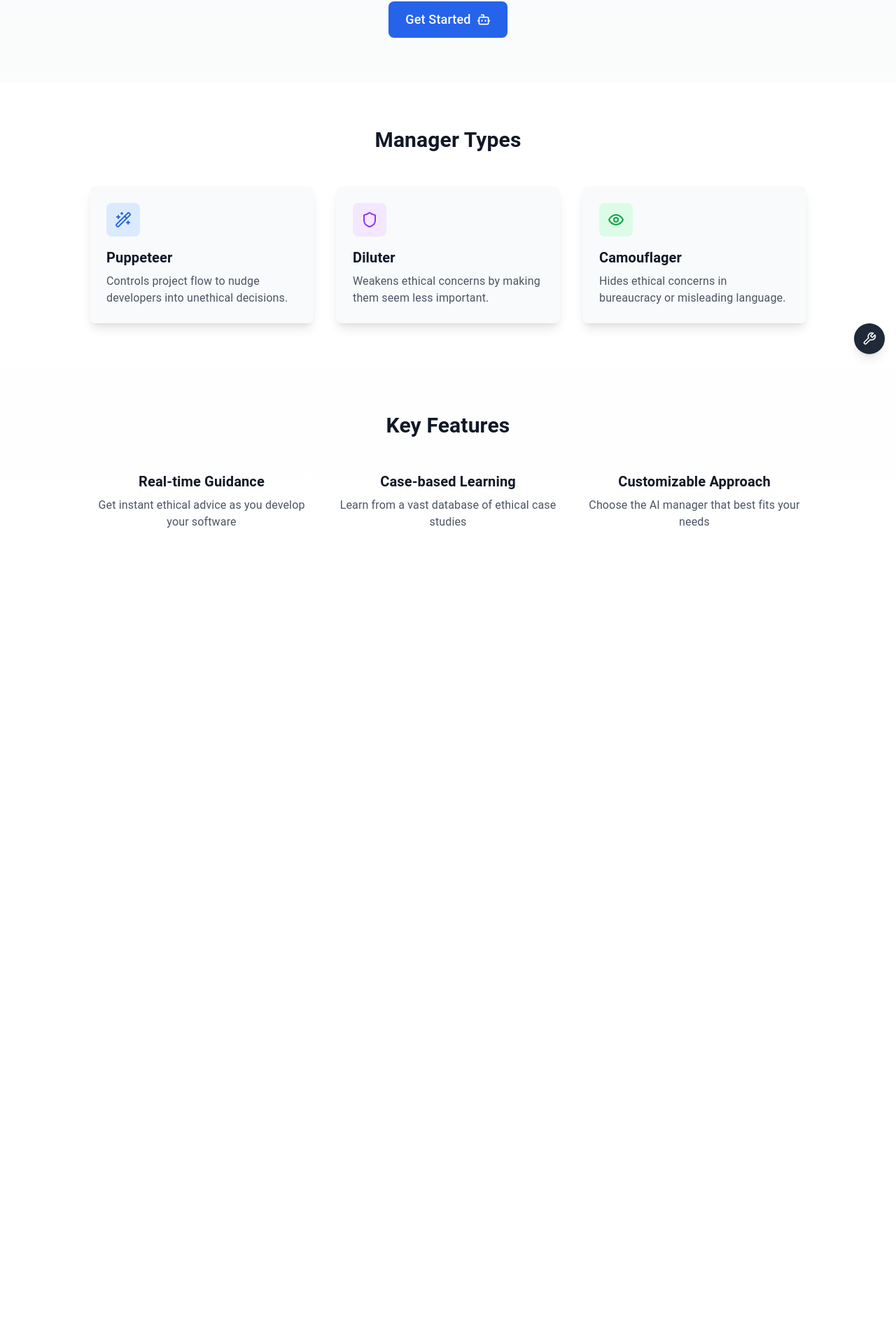
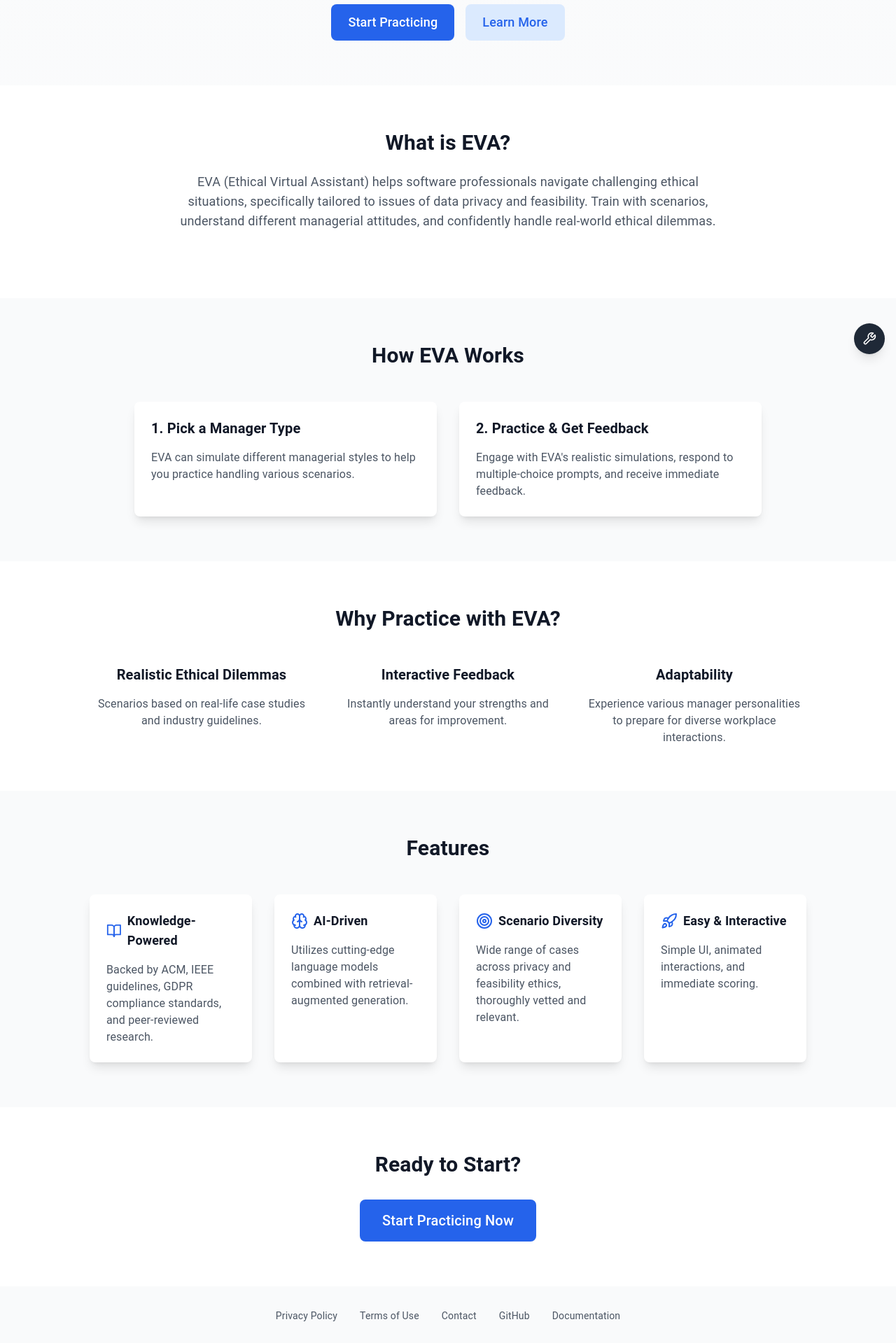
Before and after one commit to egemenmermer/EVA, a React (Vite) app in the folder frontend/: page / in a window 1280 px wide. Shown: the part 278-2197 px from the top of the page at 70% size. Before the commit the page ends 1100 px from the top, so only its background shows below. Built offline with nearby package versions, Linux system fonts and the light colour scheme; no server answers.

Commit message:
Landing Page updated

```diff
--- a/frontend/src/pages/LandingPage.tsx
+++ b/frontend/src/pages/LandingPage.tsx
@@ -1,6 +1,6 @@
 import React, { useEffect } from 'react';
 import { Link, useNavigate } from 'react-router-dom';
-import { Bot, Shield, Eye, Wand2 } from 'lucide-react';
+import { Bot, Shield, Eye, Wand2, BookOpen, Brain, Target, Rocket } from 'lucide-react';
 import { useStore } from '@/store/useStore';
 
 export const LandingPage: React.FC = () => {
@@ -67,65 +67,100 @@ export const LandingPage: React.FC = () => {
       <div className="container mx-auto px-4 pt-20 pb-16">
         <div className="text-center">
           <h1 className="text-4xl md:text-6xl font-bold text-gray-900 dark:text-white mb-6">
-            EVA - Ethical Virtual Assistant
+            Meet EVA – Your AI Companion for Ethical Decision-Making
           </h1>
           <p className="text-xl text-gray-600 dark:text-gray-300 mb-8 max-w-2xl mx-auto">
-            Your intelligent companion for making ethical decisions in software development.
-            Get personalized guidance through complex ethical challenges.
+            Practice navigating complex ethical scenarios with confidence and clarity.
           </p>
+          <div className="flex justify-center gap-4">
             <button
               onClick={handleGetStarted}
-            className="inline-flex items-center px-6 py-3 text-lg font-medium text-white bg-blue-600 rounded-lg hover:bg-blue-700 focus:outline-none focus:ring-2 focus:ring-offset-2 focus:ring-blue-500 transition-colors duration-200"
+              className="px-6 py-3 text-lg font-medium text-white bg-blue-600 rounded-lg hover:bg-blue-700 focus:outline-none focus:ring-2 focus:ring-offset-2 focus:ring-blue-500 transition-colors duration-200"
             >
-            Get Started
-            <Bot className="ml-2 h-5 w-5" />
+              Start Practicing
             </button>
+            <a
+              href="#learn-more"
+              className="px-6 py-3 text-lg font-medium text-blue-600 bg-blue-100 rounded-lg hover:bg-blue-200 focus:outline-none focus:ring-2 focus:ring-offset-2 focus:ring-blue-500 transition-colors duration-200"
+            >
+              Learn More
+            </a>
+          </div>
         </div>
       </div>
 
-      {/* Manager Types Section */}
-      <div className="bg-white dark:bg-gray-800 py-16">
+      {/* Introduction Section */}
+      <div id="learn-more" className="bg-white dark:bg-gray-800 py-16">
+        <div className="container mx-auto px-4">
+          <div className="max-w-3xl mx-auto text-center">
+            <h2 className="text-3xl font-bold text-gray-900 dark:text-white mb-6">
+              What is EVA?
+            </h2>
+            <p className="text-lg text-gray-600 dark:text-gray-300 mb-8">
+              EVA (Ethical Virtual Assistant) helps software professionals navigate challenging ethical situations,
+              specifically tailored to issues of data privacy and feasibility. Train with scenarios, understand
+              different managerial attitudes, and confidently handle real-world ethical dilemmas.
+            </p>
+          </div>
+        </div>
+      </div>
+
+      {/* How it Works Section */}
+      <div className="py-16 bg-gray-50 dark:bg-gray-900">
         <div className="container mx-auto px-4">
           <h2 className="text-3xl font-bold text-center text-gray-900 dark:text-white mb-12">
-            Manager Types
+            How EVA Works
+          </h2>
+          <div className="grid md:grid-cols-2 gap-8 max-w-4xl mx-auto">
+            <div className="bg-white dark:bg-gray-800 p-6 rounded-lg shadow-lg">
+              <h3 className="text-xl font-semibold text-gray-900 dark:text-white mb-4">
+                1. Pick a Manager Type
+              </h3>
+              <p className="text-gray-600 dark:text-gray-300">
+                EVA can simulate different managerial styles to help you practice handling various scenarios.
+              </p>
+            </div>
+            <div className="bg-white dark:bg-gray-800 p-6 rounded-lg shadow-lg">
+              <h3 className="text-xl font-semibold text-gray-900 dark:text-white mb-4">
+                2. Practice & Get Feedback
+              </h3>
+              <p className="text-gray-600 dark:text-gray-300">
+                Engage with EVA's realistic simulations, respond to multiple-choice prompts, and receive immediate feedback.
+              </p>
+            </div>
+          </div>
+        </div>
+      </div>
+
+      {/* Benefits Section */}
+      <div className="py-16 bg-white dark:bg-gray-800">
+        <div className="container mx-auto px-4">
+          <h2 className="text-3xl font-bold text-center text-gray-900 dark:text-white mb-12">
+            Why Practice with EVA?
           </h2>
           <div className="grid md:grid-cols-3 gap-8 max-w-5xl mx-auto">
-            {/* Puppeteer */}
-            <div className="bg-gray-50 dark:bg-gray-700 rounded-lg p-6 shadow-lg">
-              <div className="h-12 w-12 bg-blue-100 dark:bg-blue-900 rounded-lg flex items-center justify-center mb-4">
-                <Wand2 className="h-6 w-6 text-blue-600 dark:text-blue-300" />
-              </div>
-              <h3 className="text-xl font-semibold text-gray-900 dark:text-white mb-2">
-                Puppeteer
+            <div className="text-center">
+              <h3 className="text-xl font-semibold text-gray-900 dark:text-white mb-4">
+                Realistic Ethical Dilemmas
               </h3>
               <p className="text-gray-600 dark:text-gray-300">
-                Controls project flow to nudge developers into unethical decisions.
+                Scenarios based on real-life case studies and industry guidelines.
               </p>
             </div>
-
-            {/* Diluter */}
-            <div className="bg-gray-50 dark:bg-gray-700 rounded-lg p-6 shadow-lg">
-              <div className="h-12 w-12 bg-purple-100 dark:bg-purple-900 rounded-lg flex items-center justify-center mb-4">
-                <Shield className="h-6 w-6 text-purple-600 dark:text-purple-300" />
-              </div>
-              <h3 className="text-xl font-semibold text-gray-900 dark:text-white mb-2">
-                Diluter
+            <div className="text-center">
+              <h3 className="text-xl font-semibold text-gray-900 dark:text-white mb-4">
+                Interactive Feedback
               </h3>
               <p className="text-gray-600 dark:text-gray-300">
-                Weakens ethical concerns by making them seem less important.
+                Instantly understand your strengths and areas for improvement.
               </p>
             </div>
-
-            {/* Camouflager */}
-            <div className="bg-gray-50 dark:bg-gray-700 rounded-lg p-6 shadow-lg">
-              <div className="h-12 w-12 bg-green-100 dark:bg-green-900 rounded-lg flex items-center justify-center mb-4">
-                <Eye className="h-6 w-6 text-green-600 dark:text-green-300" />
-              </div>
-              <h3 className="text-xl font-semibold text-gray-900 dark:text-white mb-2">
-                Camouflager
+            <div className="text-center">
+              <h3 className="text-xl font-semibold text-gray-900 dark:text-white mb-4">
+                Adaptability
               </h3>
               <p className="text-gray-600 dark:text-gray-300">
-                Hides ethical concerns in bureaucracy or misleading language.
+                Experience various manager personalities to prepare for diverse workplace interactions.
               </p>
             </div>
           </div>
@@ -133,39 +168,87 @@ export const LandingPage: React.FC = () => {
       </div>
 
       {/* Features Section */}
-      <div className="py-16">
+      <div className="py-16 bg-gray-50 dark:bg-gray-900">
         <div className="container mx-auto px-4">
           <h2 className="text-3xl font-bold text-center text-gray-900 dark:text-white mb-12">
-            Key Features
+            Features
           </h2>
-          <div className="grid md:grid-cols-2 lg:grid-cols-3 gap-8 max-w-5xl mx-auto">
-            <div className="text-center">
-              <h3 className="text-xl font-semibold text-gray-900 dark:text-white mb-2">
-                Real-time Guidance
+          <div className="grid md:grid-cols-2 lg:grid-cols-4 gap-8 max-w-5xl mx-auto">
+            <div className="bg-white dark:bg-gray-800 p-6 rounded-lg shadow-lg">
+              <div className="flex items-center mb-4">
+                <BookOpen className="h-6 w-6 text-blue-600 dark:text-blue-400 mr-2" />
+                <h3 className="text-lg font-semibold text-gray-900 dark:text-white">
+                  Knowledge-Powered
                 </h3>
+              </div>
               <p className="text-gray-600 dark:text-gray-300">
-                Get instant ethical advice as you develop your software
+                Backed by ACM, IEEE guidelines, GDPR compliance standards, and peer-reviewed research.
               </p>
             </div>
-            <div className="text-center">
-              <h3 className="text-xl font-semibold text-gray-900 dark:text-white mb-2">
-                Case-based Learning
+            <div className="bg-white dark:bg-gray-800 p-6 rounded-lg shadow-lg">
+              <div className="flex items-center mb-4">
+                <Brain className="h-6 w-6 text-blue-600 dark:text-blue-400 mr-2" />
+                <h3 className="text-lg font-semibold text-gray-900 dark:text-white">
+                  AI-Driven
                 </h3>
+              </div>
               <p className="text-gray-600 dark:text-gray-300">
-                Learn from a vast database of ethical case studies
+                Utilizes cutting-edge language models combined with retrieval-augmented generation.
               </p>
             </div>
-            <div className="text-center">
-              <h3 className="text-xl font-semibold text-gray-900 dark:text-white mb-2">
-                Customizable Approach
+            <div className="bg-white dark:bg-gray-800 p-6 rounded-lg shadow-lg">
+              <div className="flex items-center mb-4">
+                <Target className="h-6 w-6 text-blue-600 dark:text-blue-400 mr-2" />
+                <h3 className="text-lg font-semibold text-gray-900 dark:text-white">
+                  Scenario Diversity
                 </h3>
+              </div>
               <p className="text-gray-600 dark:text-gray-300">
-                Choose the AI manager that best fits your needs
+                Wide range of cases across privacy and feasibility ethics, thoroughly vetted and relevant.
+              </p>
+            </div>
+            <div className="bg-white dark:bg-gray-800 p-6 rounded-lg shadow-lg">
+              <div className="flex items-center mb-4">
+                <Rocket className="h-6 w-6 text-blue-600 dark:text-blue-400 mr-2" />
+                <h3 className="text-lg font-semibold text-gray-900 dark:text-white">
+                  Easy & Interactive
+                </h3>
+              </div>
+              <p className="text-gray-600 dark:text-gray-300">
+                Simple UI, animated interactions, and immediate scoring.
               </p>
             </div>
           </div>
         </div>
       </div>
+
+      {/* Final CTA Section */}
+      <div className="py-16 bg-white dark:bg-gray-800">
+        <div className="container mx-auto px-4 text-center">
+          <h2 className="text-3xl font-bold text-gray-900 dark:text-white mb-8">
+            Ready to Start?
+          </h2>
+          <button
+            onClick={handleGetStarted}
+            className="px-8 py-4 text-xl font-medium text-white bg-blue-600 rounded-lg hover:bg-blue-700 focus:outline-none focus:ring-2 focus:ring-offset-2 focus:ring-blue-500 transition-colors duration-200"
+          >
+            Start Practicing Now
+          </button>
+        </div>
+      </div>
+
+      {/* Footer */}
+      <footer className="bg-gray-50 dark:bg-gray-900 py-8">
+        <div className="container mx-auto px-4">
+          <div className="flex flex-wrap justify-center gap-8 text-sm text-gray-600 dark:text-gray-400">
+            <a href="#" className="hover:text-blue-600 dark:hover:text-blue-400">Privacy Policy</a>
+            <a href="#" className="hover:text-blue-600 dark:hover:text-blue-400">Terms of Use</a>
+            <a href="#" className="hover:text-blue-600 dark:hover:text-blue-400">Contact</a>
+            <a href="https://github.com/yourusername/eva" className="hover:text-blue-600 dark:hover:text-blue-400">GitHub</a>
+            <a href="#" className="hover:text-blue-600 dark:hover:text-blue-400">Documentation</a>
+          </div>
+        </div>
+      </footer>
     </div>
   );
 };
```
Lines whose indentation alone changed are shown as unchanged.
